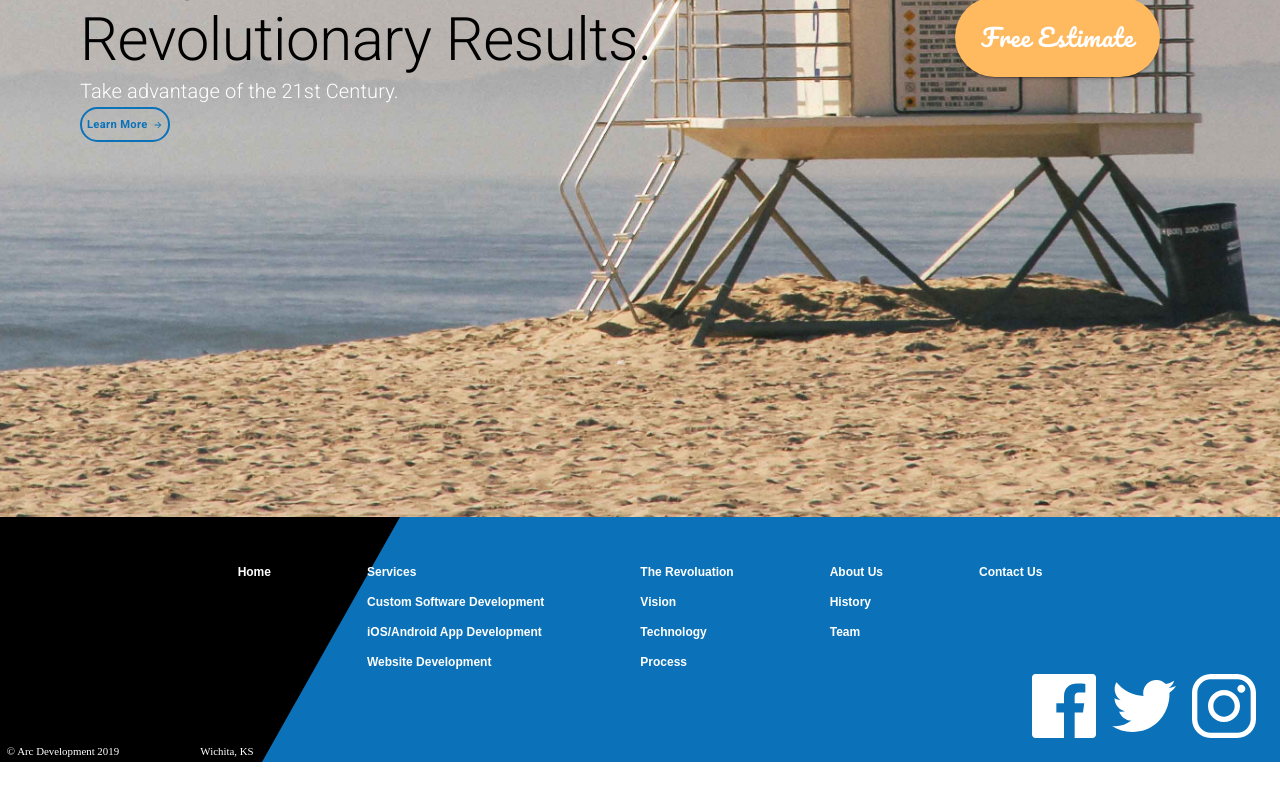
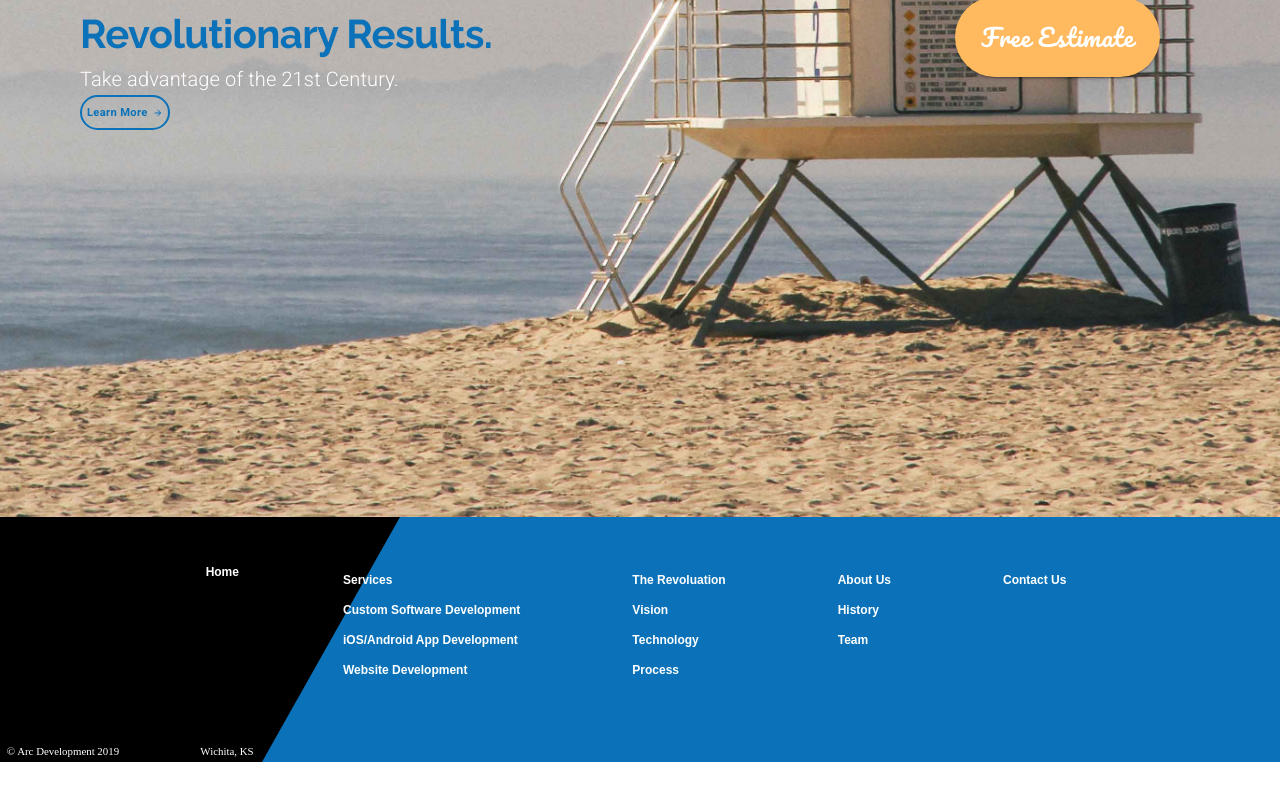
Before and after one commit to pvanweel2997/arcdevelopementnextjs, a Next.js app: page /customsoftware in a window 1280 px wide. Shown: the part 4376-5176 px from the top of the page. Before the commit the page ends 5138 px from the top, so only its background shows below. Built offline with nearby package versions, Linux system fonts and the light colour scheme.

Commit message:
fixed for safari and firefox

```diff
--- a/pages/customsoftware.js
+++ b/pages/customsoftware.js
@@ -250,8 +250,9 @@ const CustomSoftware = ({ setValue, setSelectedIndex }) => {
         container
         direction={matchesMD ? 'column' : 'row'}
         alignItems={matchesMD ? 'center' : undefined}
-        justifyContent="space-between"
+        justifyContent={matchesMD ? 'center' : 'space-between'}
         className={classes.rowContainer}
+        style={{ display: matchesMD ? 'grid' : undefined }}
       >
         <Grid
           item
@@ -375,8 +376,11 @@ const CustomSoftware = ({ setValue, setSelectedIndex }) => {
         container
         direction={matchesMD ? 'column' : 'row'}
         alignItems={matchesMD ? 'center' : undefined}
-        justifyContent="space-between"
-        style={{ marginBottom: '20em' }}
+        justifyContent={matchesMD ? 'center' : 'space-between'}
+        style={{
+          marginBottom: '20em',
+          display: matchesMD ? 'grid' : undefined,
+        }}
         className={classes.rowContainer}
       >
         <Grid
--- a/pages/revolution.js
+++ b/pages/revolution.js
@@ -467,6 +467,7 @@ const Revolution = ({ setValue, setSelectedIndex }) => {
             src="/assets/reviewIcon.svg"
             alt="magnifying glass"
             width="100%"
+            style={{ maxWidth: '40em' }}
           />
         </Grid>
       </Grid>
@@ -579,6 +580,7 @@ const Revolution = ({ setValue, setSelectedIndex }) => {
             src="/assets/reviewIcon.svg"
             alt="magnifying glass"
             width="100%"
+            style={{ maxWidth: '40em' }}
           />
         </Grid>
       </Grid>
--- a/src/ui/CallToAction.js
+++ b/src/ui/CallToAction.js
@@ -68,7 +68,7 @@ const CallToAction = ({ setValue }) => {
       >
         <Grid container direction="column">
           <Grid item>
-            <Typography variant="h2">
+            <Typography variant="h1">
               Simple Software.
               <br />
               Revolutionary Results.
--- a/src/ui/Footer.js
+++ b/src/ui/Footer.js
@@ -80,7 +80,7 @@ const Footer = ({ selectedIndex, setSelectedIndex, value, setValue }) => {
           </Grid>
         </Grid>
         <Grid item className={classes.gridItem}>
-          <Grid container direction="column" spacing={2}>
+          <Grid container direction="column" spacing={2} style={{ margin: 0 }}>
             <Grid
               item
               className={classes.link}
@@ -133,7 +133,7 @@ const Footer = ({ selectedIndex, setSelectedIndex, value, setValue }) => {
         </Grid>
 
         <Grid item className={classes.gridItem}>
-          <Grid container direction="column" spacing={2}>
+          <Grid container direction="column" spacing={2} style={{ margin: 0 }}>
             <Grid
               item
               className={classes.link}
@@ -181,7 +181,7 @@ const Footer = ({ selectedIndex, setSelectedIndex, value, setValue }) => {
           </Grid>
         </Grid>
         <Grid item className={classes.gridItem}>
-          <Grid container direction="column" spacing={2}>
+          <Grid container direction="column" spacing={2} style={{ margin: 0 }}>
             <Grid
               item
               className={classes.link}
@@ -218,7 +218,7 @@ const Footer = ({ selectedIndex, setSelectedIndex, value, setValue }) => {
           </Grid>
         </Grid>
         <Grid item className={classes.gridItem}>
-          <Grid container direction="column" spacing={2}>
+          <Grid container direction="column" spacing={2} style={{ margin: 0 }}>
             <Grid
               item
               className={classes.link}
@@ -238,7 +238,12 @@ const Footer = ({ selectedIndex, setSelectedIndex, value, setValue }) => {
         src="/assets/footerAdornment.svg"
         className={classes.adornment}
       />
-      <Grid container className={classes.socialContainer} spacing={2}>
+      <Grid
+        container
+        className={classes.socialContainer}
+        spacing={2}
+        style={{ margin: 0 }}
+      >
         <Grid
           item
           component={'a'}
```
Also changed, not shown: pages/mobileapps.js (+13 -4 lines).
